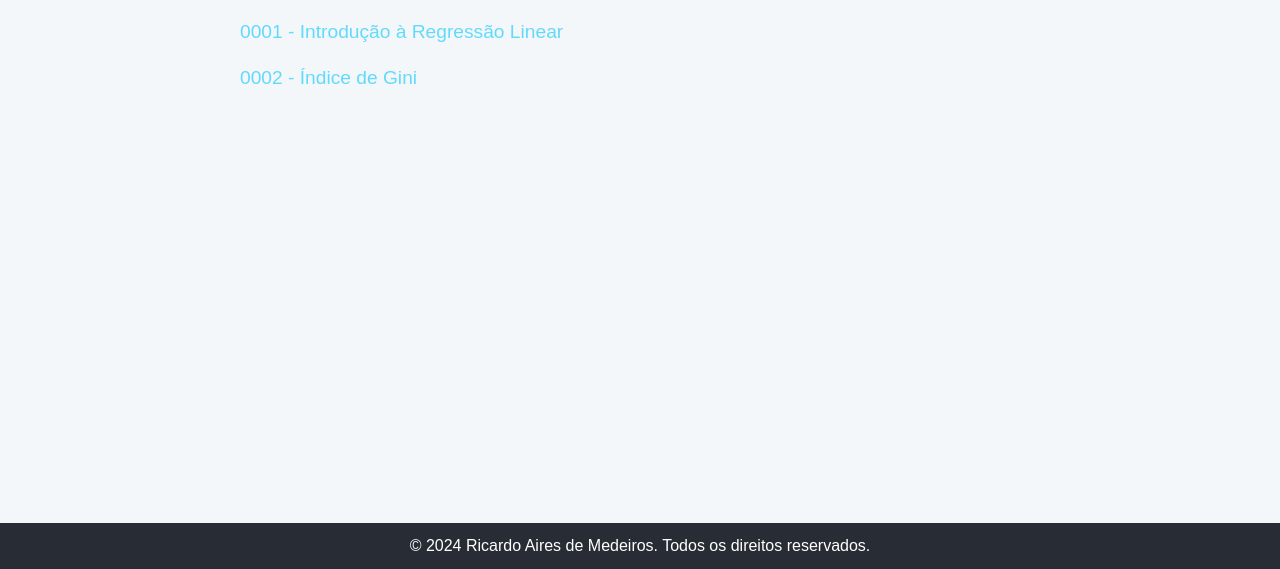
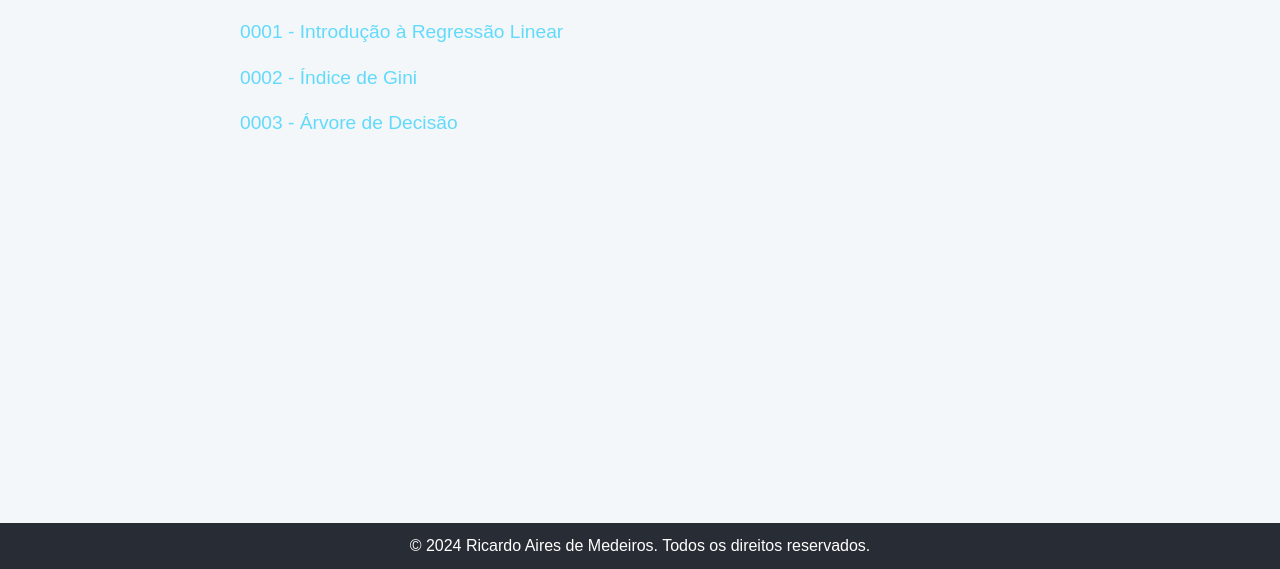
Before and after one commit to ricmed/artigos-sobre-ciencia-de-dados, a plain HTML site: page index.html in a window 1280 px wide. Shown: the part 231-800 px from the top of the page. Drawn offline with Linux system fonts and the light colour scheme.

Commit message:
add artigo árvore de decisão

```diff
--- a/index.html
+++ b/index.html
@@ -35,6 +35,12 @@
               >0002 - Índice de Gini</a
             >
           </li>
+          <li></li>
+            <a
+              href="ricmed/artigos-sobre-ciencia-de-dados/0003-arvore_decisao.md"
+              >0003 - Árvore de Decisão</a
+            >
+          </li>
         </ul>
       </section>
     </main>
```
Also changed, not shown: 1 other file.
